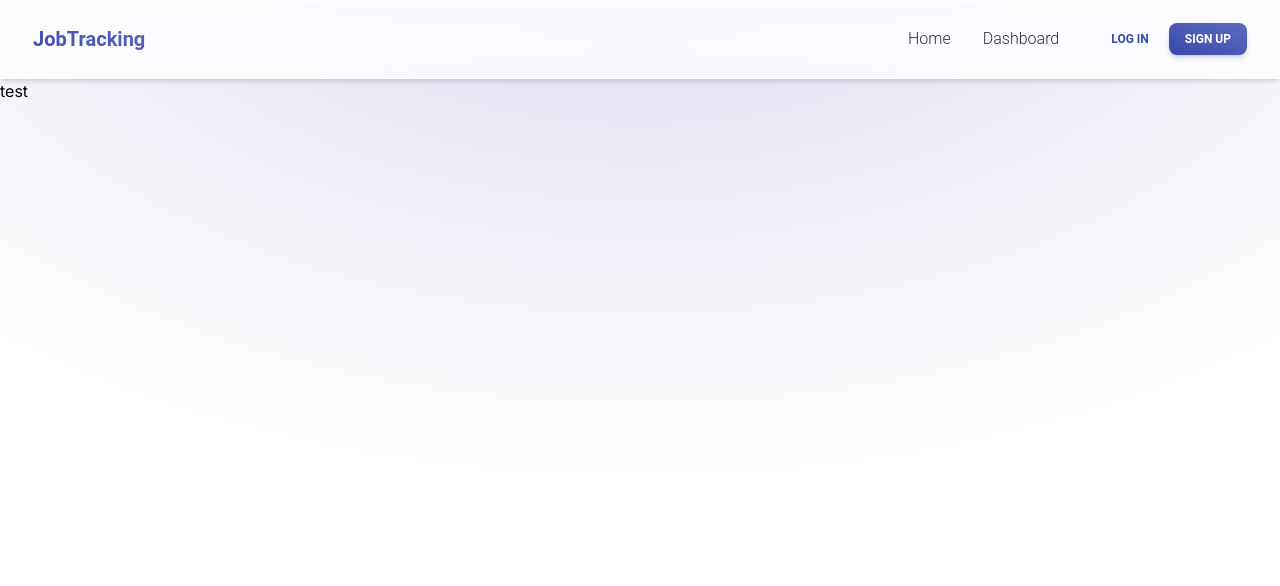
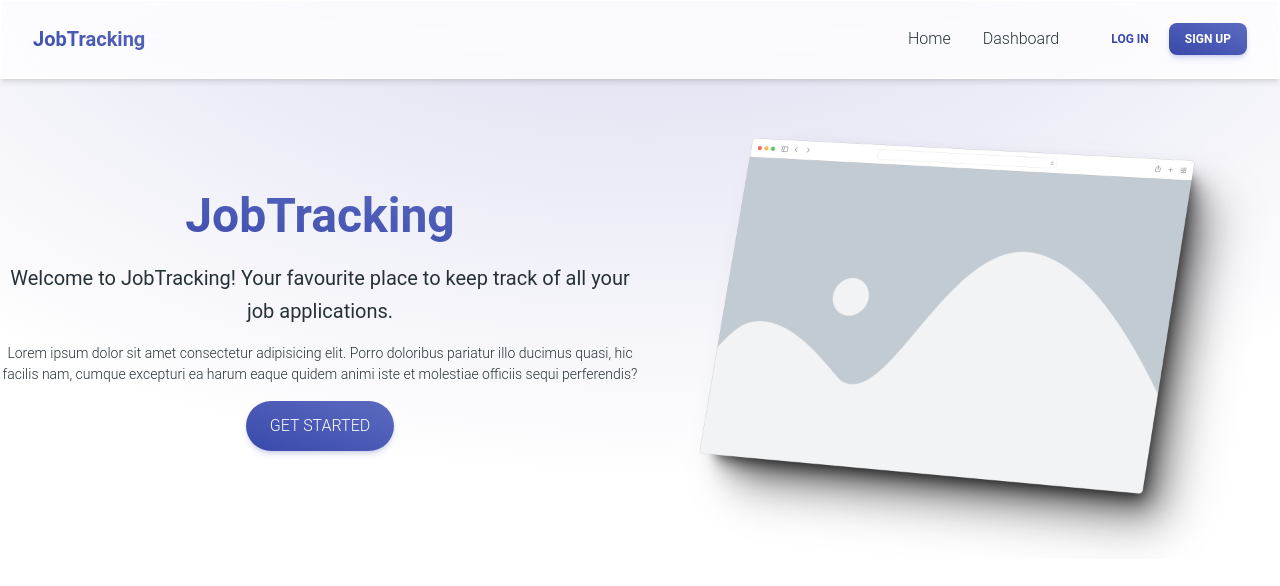
Before and after one commit to Nikoraii/job-tracking, a Next.js app: page / in a window 1280 px wide. Shown: the top 586 px of the page. Built offline with nearby package versions, Linux system fonts and the light colour scheme.

Commit message:
Add content to Home page

```diff
--- a/app/page.tsx
+++ b/app/page.tsx
@@ -1,5 +1,30 @@
+"use client";
+
+import { Button, Typography } from "@material-tailwind/react";
+import Image from "next/image";
+import Link from "next/link";
+
 export default function Home() {
   return (
-    <main>test</main>
+    <main>
+      <div className="absolute top-0 z-[-2] h-screen w-screen bg-white bg-[radial-gradient(ellipse_80%_80%_at_50%_-20%,rgba(120,119,198,0.3),rgba(255,255,255,0))]"></div>
+      <div className="flex flex-col justify-around align-middle md:flex-row">
+        <div className="flex flex-col mt-4 md:mt-0 gap-4 self-center text-center w-96 md:w-1/2">
+          <Typography variant="h1" color="indigo" textGradient>
+            JobTracking
+          </Typography>
+          <Typography variant="lead" color="blue-gray">
+            Welcome to JobTracking! Your favourite place to keep track of all your job applications.
+          </Typography>
+          <Typography color="blue-gray" variant="small">Lorem ipsum dolor sit amet consectetur adipisicing elit. Porro doloribus pariatur illo ducimus quasi, hic facilis nam, cumque excepturi ea harum eaque quidem animi iste et molestiae officiis sequi perferendis?</Typography>
+          <Button className="w-fit mx-auto rounded-full transition-transform hover:scale-105" variant="gradient" color="indigo">
+            <Typography as={Link} href="/dashboard">GET STARTED</Typography>
+          </Button>
+        </div>
+        <div className="w-96 md:w-1/2 mx-auto">
+          <Image src="/placeholder.png" alt="Placeholder image" width={1000} height={750} />
+        </div>
+      </div>
+    </main>
   );
 }
```
Also changed, not shown: public/placeholder.png (added).
